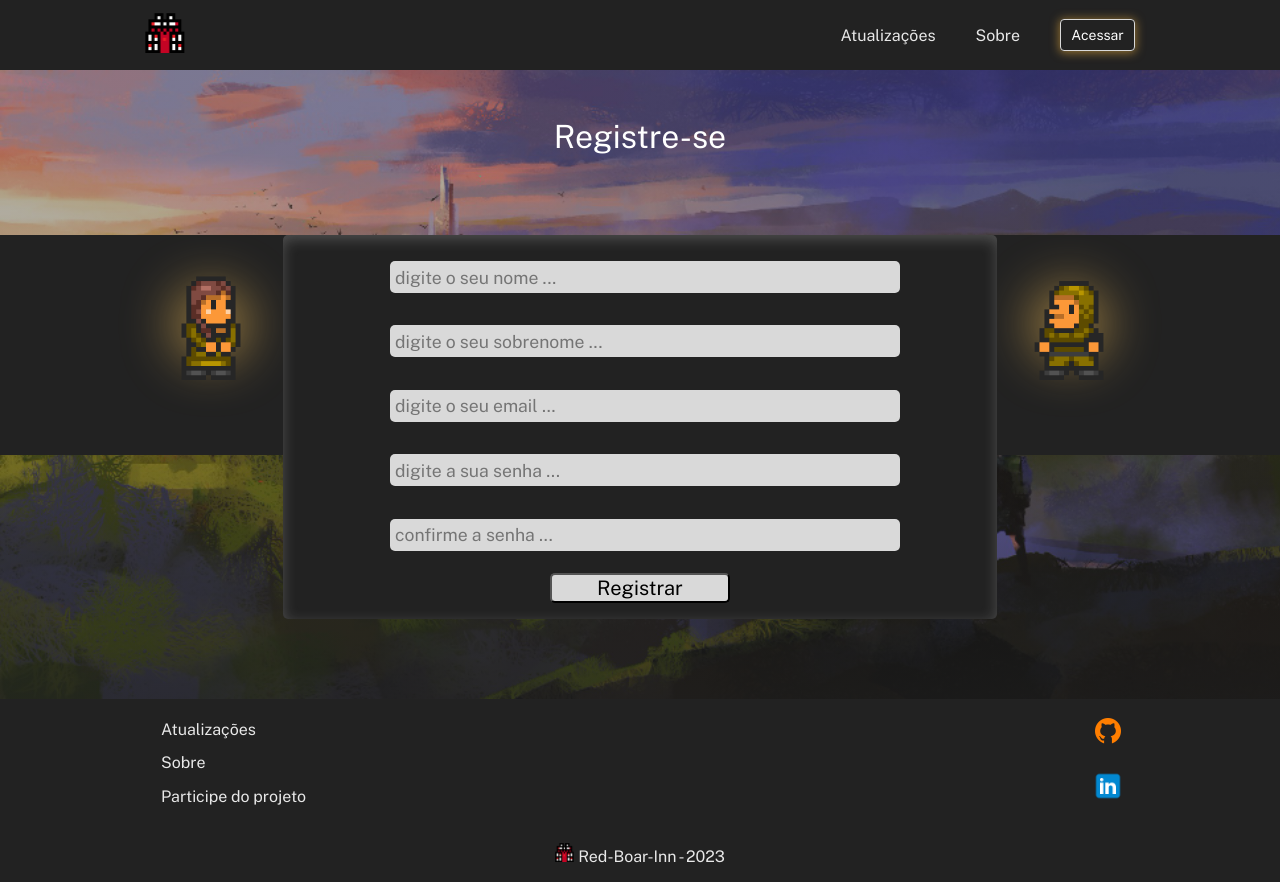
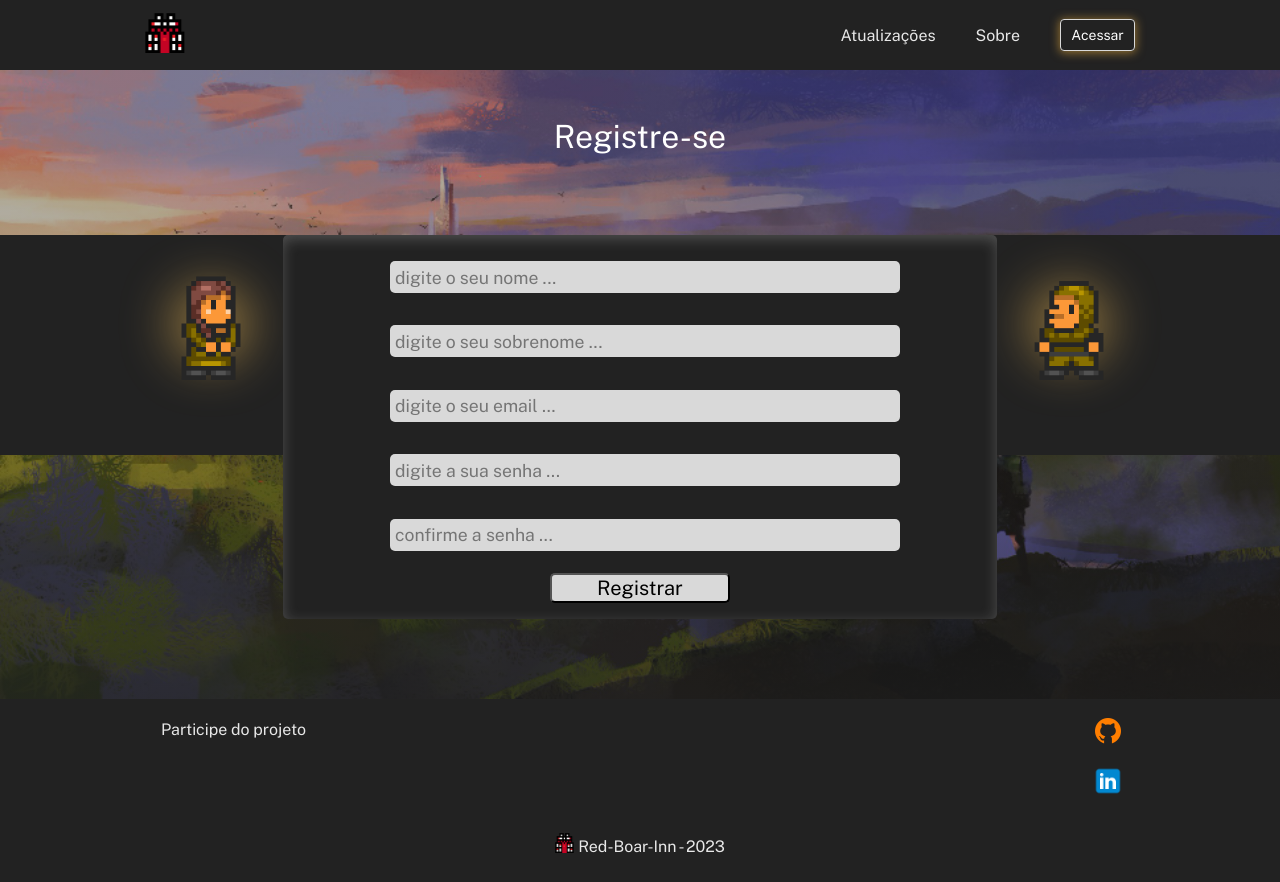
Before and after one commit to Fernando-Medeiros/red-boar-inn-game, a Vue app: page /registrar in a window 1280 px wide. Built offline with nearby package versions, Linux system fonts and the light colour scheme.

Commit message:
refactor: footer -> routes; contacticon components

```diff
--- /dev/null
+++ b/src/components/global/footer/footer.contact-icon.comp.vue
@@ -0,0 +1,32 @@
+<script lang="ts">
+import { defineComponent } from "vue";
+
+export default defineComponent({
+  name: "FooterContactIconComponent",
+  props: {
+    iconName: { type: String, required: true },
+    link: { type: String, required: true },
+  },
+});
+</script>
+
+<template>
+  <div>
+    <a :href="link" target="_blank">
+      <img
+        class="image-contact"
+        :alt="iconName"
+        :src="require(`@/../public/${iconName}.png`)"
+      />
+    </a>
+  </div>
+</template>
+
+<style scoped>
+.image-contact {
+  width: 2rem;
+  height: 2rem;
+}
+@media (max-width: 780px) {
+}
+</style>
--- a/src/components/global/footer/footer.main.comp.vue
+++ b/src/components/global/footer/footer.main.comp.vue
@@ -1,60 +1,40 @@
 <script lang="ts">
-import { defineComponent } from "vue";
+import { defineComponent, PropType } from "vue";
+import ContactIconComp from "./footer.contact-icon.comp.vue";
+import RoutesComp from "./footer.routes.comp.vue";
+
 export default defineComponent({
   name: "FooterMainComponent",
+  components: { ContactIconComp, RoutesComp },
+  props: {
+    routes: {
+      type: Array as PropType<{ path: string; name: string }[]>,
+      required: true,
+    },
+  },
   data() {
     return {
-      routes: [
-        { path: "/atualizacoes", name: "Atualizações" },
-        { path: "/sobre", name: "Sobre" },
-      ],
+      contact: {
+        github: "https://github.com/Fernando-Medeiros",
+        linkedin: "https://www.linkedin.com/in/fernando-de-alvarenga-medeiros",
+      },
+      info: {
+        copyright: "Red-Boar-Inn - 2023",
+      },
     };
   },
 });
 </script>
 
 <template>
-  <footer class="background">
+  <footer class="footer-background">
     <div class="main-container">
-      <div class="container">
-        <div class="routes">
-          <router-link
-            v-for="route in routes"
-            :key="route.path"
-            :to="route.path"
-          >
-            {{ route.name }}
-          </router-link>
-
-          <a href="https://github.com/Fernando-Medeiros" target="_blank">
-            <p>Participe do projeto</p>
-          </a>
-        </div>
+      <div class="footer-container">
+        <RoutesComp :routes="routes" :github="contact.github" />
 
         <div class="contact">
-          <div>
-            <a href="https://github.com/Fernando-Medeiros">
-              <img
-                class="image-contact"
-                src="@/../public/github.png"
-                alt="github"
-                target="_blank"
-              />
-            </a>
-          </div>
-
-          <div>
-            <a
-              href="https://www.linkedin.com/in/fernando-de-alvarenga-medeiros/"
-            >
-              <img
-                class="image-contact"
-                src="@/../public/linkedin.png"
-                alt="linkedin"
-                target="_blank"
-              />
-            </a>
-          </div>
+          <ContactIconComp :icon-name="'github'" :link="contact.github" />
+          <ContactIconComp :icon-name="'linkedin'" :link="contact.linkedin" />
         </div>
       </div>
     </div>
@@ -64,17 +44,17 @@ export default defineComponent({
         <img class="image-logo" src="@/assets/logo.png" alt="logo" />
       </router-link>
 
-      Red-Boar-Inn - 2023
+      {{ info.copyright }}
     </p>
   </footer>
 </template>
 
 <style scoped>
-.background {
+.footer-background {
   width: 100%;
   background-color: #222222;
 }
-.container {
+.footer-container {
   display: flex;
   max-width: 100%;
   padding: 1rem;
@@ -85,28 +65,9 @@ export default defineComponent({
   width: 1.2rem;
   height: 1.2rem;
 }
-
-.routes {
-  display: grid;
-  gap: 0.9rem;
-  margin: 5px;
-}
-.routes a {
-  color: #e8e8e8;
-  text-decoration: none;
-}
-.routes a:hover {
-  text-decoration: underline 2px;
-  transition: all 1s;
-}
-
 .contact {
   display: grid;
   gap: 0.9rem;
-}
-.image-contact {
-  width: 2rem;
-  height: 2rem;
 }
 .copy {
   width: 100%;
--- /dev/null
+++ b/src/components/global/footer/footer.routes.comp.vue
@@ -0,0 +1,42 @@
+<script lang="ts">
+import { defineComponent, PropType } from "vue";
+
+export default defineComponent({
+  name: "FooterRoutesComponent",
+  props: {
+    routes: {
+      type: Array as PropType<{ path: string; name: string }[]>,
+      required: true,
+    },
+    github: { type: String, required: true },
+  },
+});
+</script>
+
+<template>
+  <div class="footer-routes">
+    <router-link v-for="route in routes" :key="route.path" :to="route.path">
+      {{ route.name }}
+    </router-link>
+
+    <a :href="github" target="_blank">
+      <p>Participe do projeto</p>
+    </a>
+  </div>
+</template>
+
+<style scoped>
+.footer-routes {
+  display: grid;
+  gap: 0.9rem;
+  margin: 5px;
+}
+.footer-routes a {
+  color: #e8e8e8;
+  text-decoration: none;
+}
+.footer-routes a:hover {
+  text-decoration: underline 2px;
+  transition: all 1s;
+}
+</style>
```
